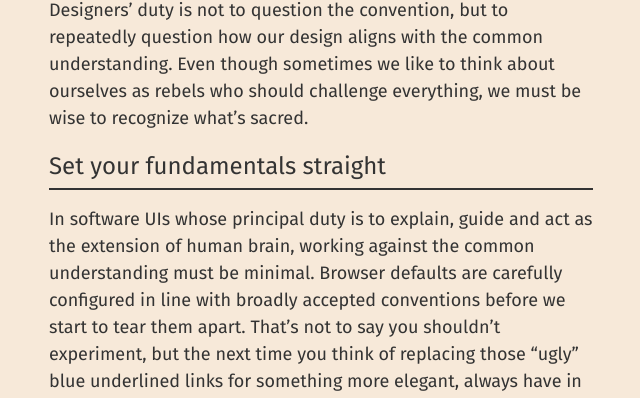
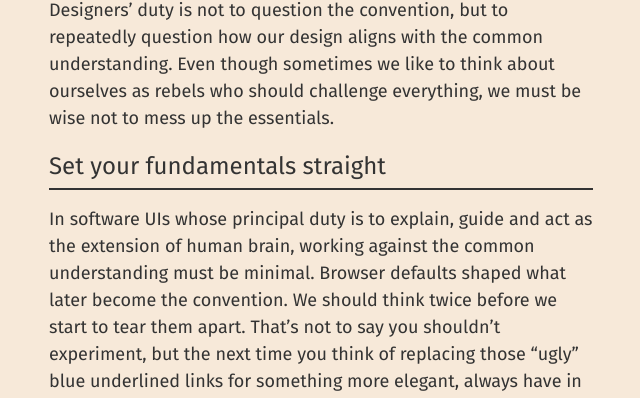
Before and after one commit to ropsii/ropsii.github.io, a Jekyll site: the page built from _posts/2020-08-18-usable-is-beautiful.markdown, in a window 1280 px wide. Shown: the part 1365-1763 px from the top of the page, without its empty margins (319-959 px from the left). Built offline with Jekyll 4.4.1, drawn with Linux system fonts in a browser that asks for light colours; some of the changed text lies outside the part shown.

Commit message:
usability rewording

```diff
--- a/_posts/2020-08-18-usable-is-beautiful.markdown
+++ b/_posts/2020-08-18-usable-is-beautiful.markdown
@@ -25,8 +25,8 @@ We persist in breaking the rules when we use tiny, hard to read font sizes. We a
 
 Mistreating fundamentals increases the cognitive load. Users need an additional couple of seconds when they’re not sure if some text is a link. More while squinting at the thin, light-gray passage of text. And even more to figure out a poorly described feature. And that’s only graphic design. Not to mention the effects of poor interaction on the speed of understanding the UI.
 
-Designers’ duty is not to question the convention, but to repeatedly question how our design aligns with the common understanding. Even though sometimes we like to think about ourselves as rebels who should challenge everything, we must be wise to recognize what’s sacred.
+Designers’ duty is not to question the convention, but to repeatedly question how our design aligns with the common understanding. Even though sometimes we like to think about ourselves as rebels who should challenge everything, we must be wise not to mess up the essentials.
 
 ## Set your fundamentals straight
 
-In software UIs whose principal duty is to explain, guide and act as the extension of human brain, working against the common understanding must be minimal. Browser defaults are carefully configured in line with broadly accepted conventions before we start to tear them apart. That’s not to say you shouldn’t experiment, but the next time you think of replacing those “ugly” blue underlined links for something more elegant, always have in mind that in software — _usable is beautiful_.
+In software UIs whose principal duty is to explain, guide and act as the extension of human brain, working against the common understanding must be minimal. Browser defaults shaped what later become the convention. We should think twice before we start to tear them apart. That’s not to say you shouldn’t experiment, but the next time you think of replacing those “ugly” blue underlined links for something more elegant, always have in mind that in software — _usable is beautiful_.
```
